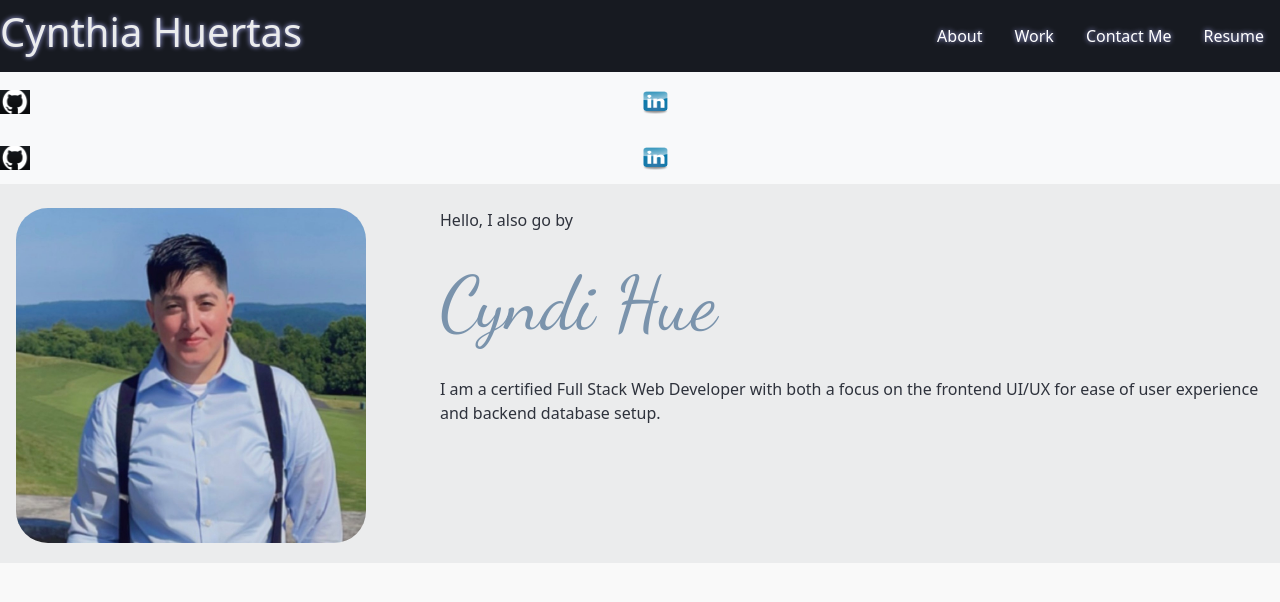
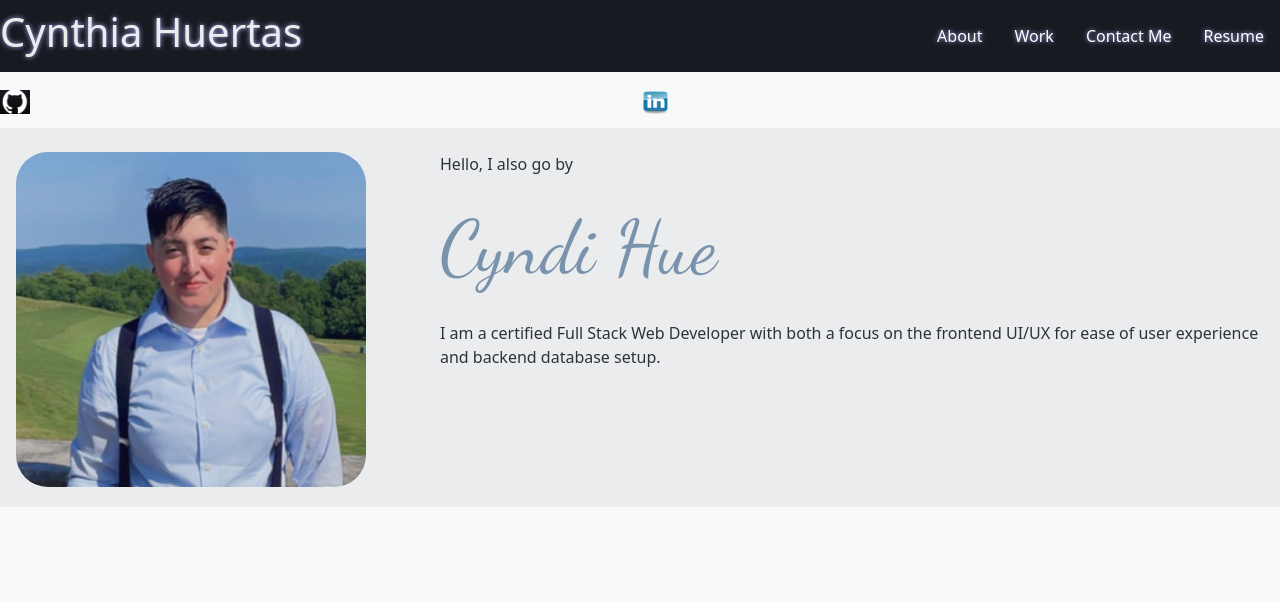
Before and after one commit to CyndiHue/HuertasCPortfolio, a React (Vite) app: page / in a window 1280 px wide. Shown: the top 602 px of the page. Built offline with nearby package versions, Linux system fonts and the light colour scheme; a web font is replaced by a local one.

Commit message:
removed footer details

```diff
--- a/src/components/Footer.jsx
+++ b/src/components/Footer.jsx
@@ -5,18 +5,7 @@ import linkedInLogo from '../assets/linkedInLogo.jpg'
 function Footer() {
     return (
    <>
-   <nav className="row navbar bg-body-tertiary">
-  <div className="col container  d-flex justify-content-center">
-    <a className="navbar-brand" href="https://github.com/CyndiCodes">
-      <img src={gitHubLogo} alt="" width="30" height="24"></img>
-    </a>
-    <div className="col container  d-flex justify-content-center">
-    <a className="navbar-brand" href="https://www.linkedin.com/in/cyndi-codes-090498288/">
-      <img src={linkedInLogo} alt="" width="30" height="24"></img>
-    </a>
-  </div>
-  </div>
-</nav>
+
    </>
   );
 }
```
